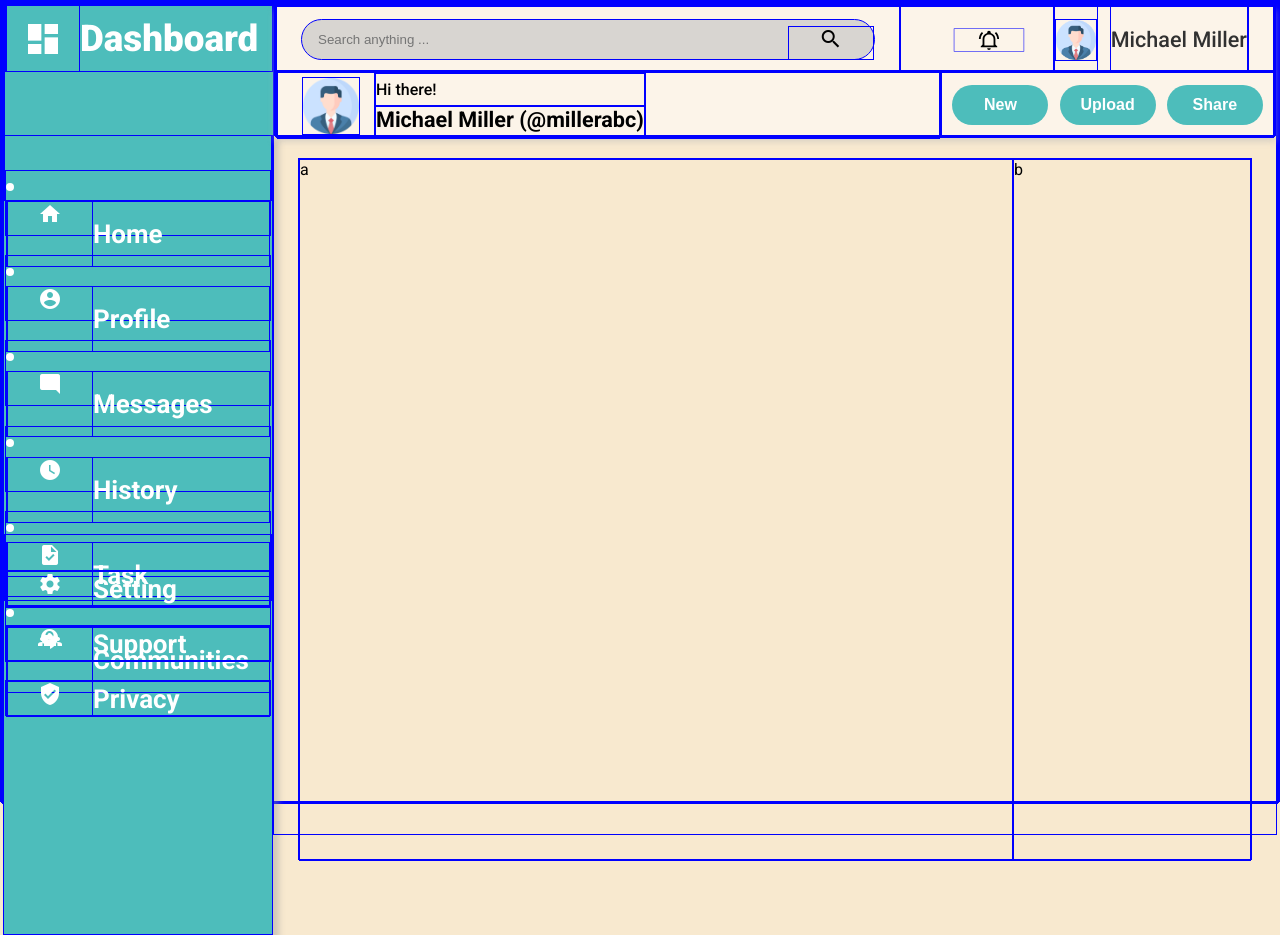
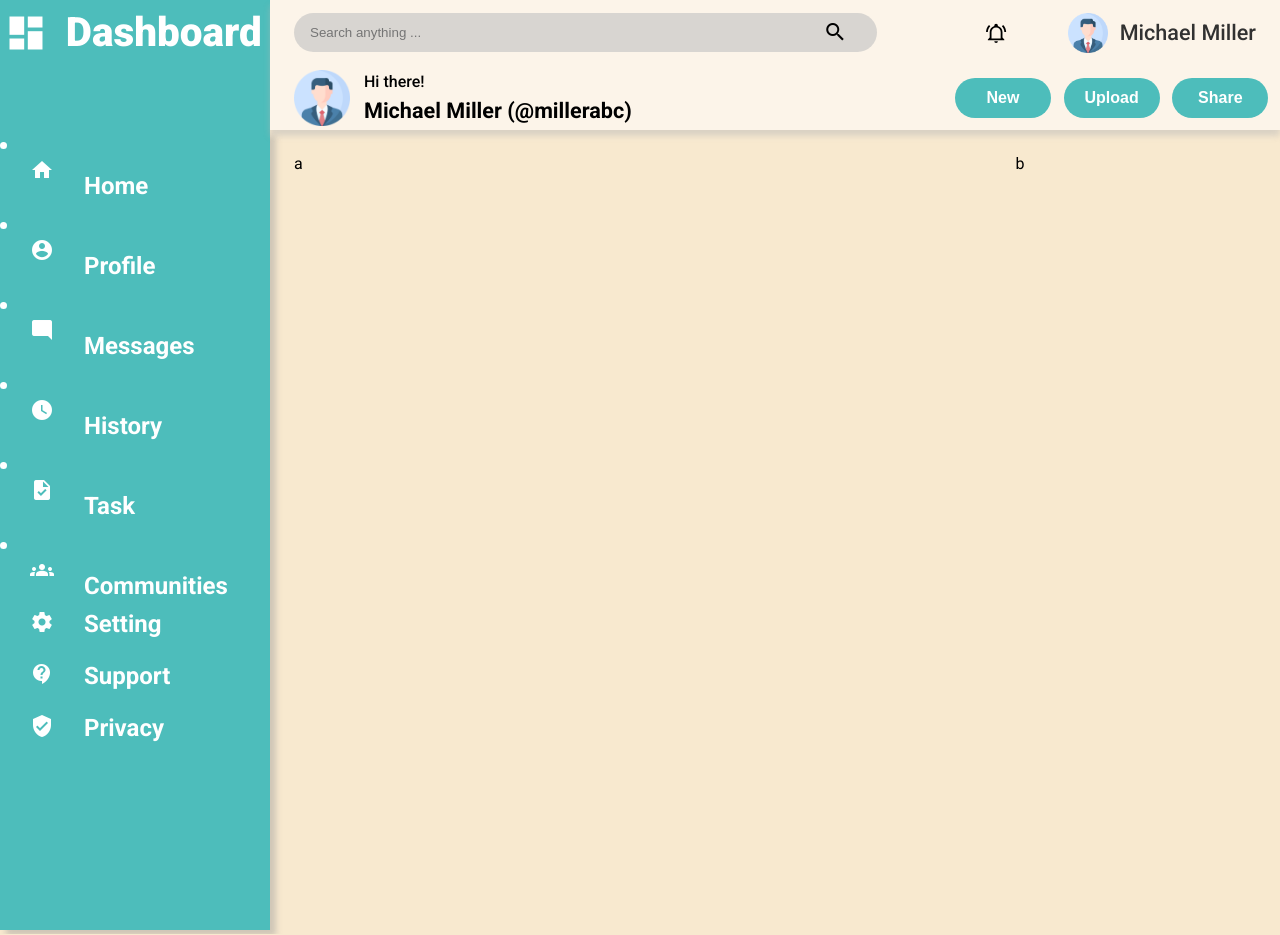
Before and after one commit to egemen-dev/admin_dashboard, a plain HTML site: page index.html in a window 1280 px wide. Drawn offline with Linux system fonts and the light colour scheme.

Commit message:
sidebar redesigned with flexbox

```diff
--- a/css/style.css
+++ b/css/style.css
@@ -1,5 +1,5 @@
 *{
-    border: solid blue 0.5px;
+    /* border: solid blue 0.5px; */
     margin: 0;
     padding: 0;
     height: 100%;
@@ -122,9 +122,11 @@ span {
     grid-row: 2 / 3;
     background-color: #4dbdbb;
     box-shadow: 6px 6px 6px 0px rgba(149, 149, 149, 0.418);
-    display: grid;
-    grid-template-rows: repeat(2, 1fr);
+    display: flex;
     height: 100vh;
+    justify-content: space-between;
+    flex-direction: column;
+    row-gap: 1.5rem;
 }
 
 .dashboard-logo {
@@ -141,19 +143,28 @@ span {
     padding-right: 16px;
     font-size: clamp(2.5rem, 2.7vw, 5rem);
     display: flex;
+    justify-content: center;
     align-items: center;
 }
 
 .side-top, .side-down{
-    padding-top: 13%;
-    height: 30px;
-    text-align: start;
     font-weight: 700;
-    font-size: 1.33rem;
+    font-size: 1.5rem;
     color: white;
-    display: grid;
-    row-gap: 1.33rem;
-    font-size: 26px;
+    display: flex;
+    flex-direction: column;
+    align-items: stretch;
+    height: min-content;
+    row-gap: 1.5rem;
+}
+
+.side-down {
+    padding-bottom: 12rem;
+}
+
+.sidebar a:hover, .dashboard-logo a:hover {
+    transition: all .075s ease;
+    transform: scale(1.1);
 }
 
 .main-content {
@@ -213,6 +224,11 @@ span {
     cursor: pointer;
 }
 
+.triple-buttons button:hover {
+    transition: all .085s ease;
+    transform: scale(1.08);
+}
+
 .main-container {
     margin: 1.5rem ;
     display: grid;
```
